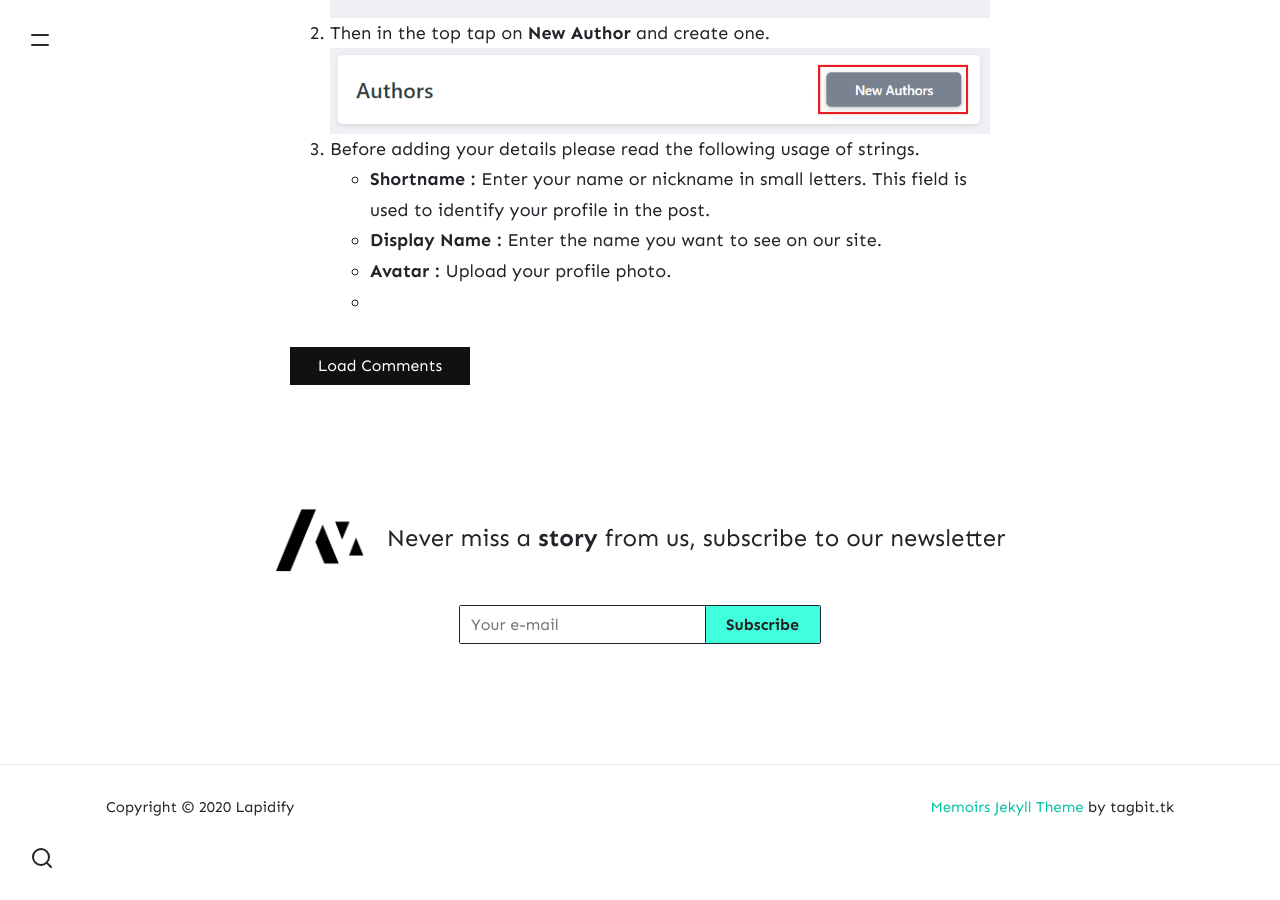
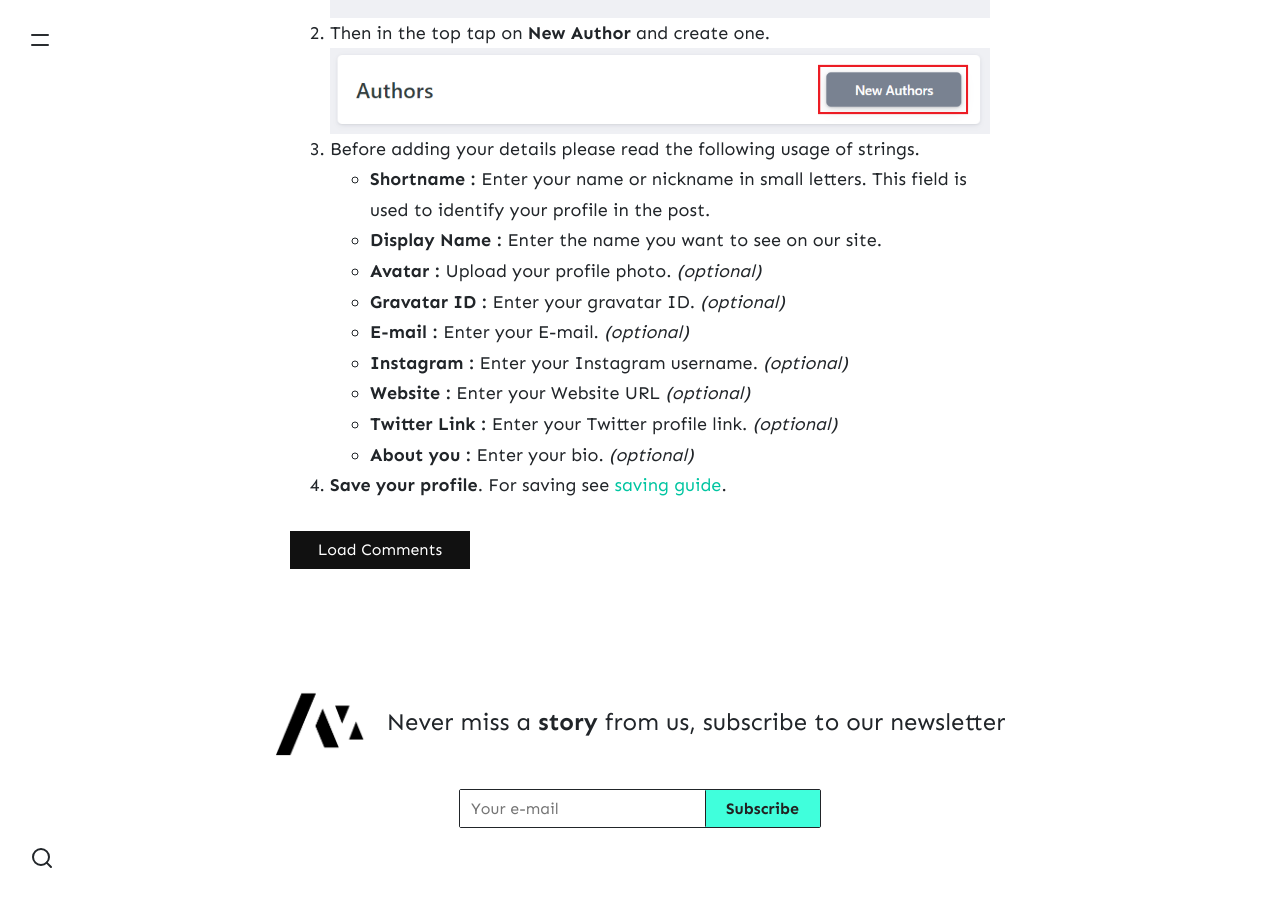
Before and after one commit to muhammedashfar7/Lapidify, a Jekyll site: the page built from writer-s-guide.md, in a window 1280 px wide and 900 px high, scrolled down 1432 px. Built offline with Jekyll 4.4.1, drawn with Linux system fonts in a browser that asks for light colours; nearby versions of some CDN libraries; a script that is not in the unit is left out; comment, search, counter and statistics services are not loaded.

Commit message:
Update from Forestry.io Muhammed Ashfar updated writer-s-guide.md

```diff
--- a/writer-s-guide.md
+++ b/writer-s-guide.md
@@ -26,5 +26,11 @@ Before start writing you should check that your profile is created in author tab
 3. Before adding your details please read the following usage of strings.
    * **Shortname :** Enter your name or nickname in small letters. This field is used to identify your profile in the post.
    * **Display Name :** Enter the name you want to see on our site.
-   * **Avatar :** Upload your profile photo.
-   *
+   * **Avatar :** Upload your profile photo. _(optional)_
+   * **Gravatar ID :** Enter your gravatar ID. _(optional)_
+   * **E-mail :** Enter your E-mail. _(optional)_
+   * **Instagram :** Enter your Instagram username. _(optional)_
+   * **Website :** Enter your Website URL _(optional)_
+   * **Twitter Link :** Enter your Twitter profile link. _(optional)_
+   * **About you :** Enter your bio. _(optional)_
+4. **Save your profile**. For saving see [saving guide](#saving-guide "saving guide").
```
